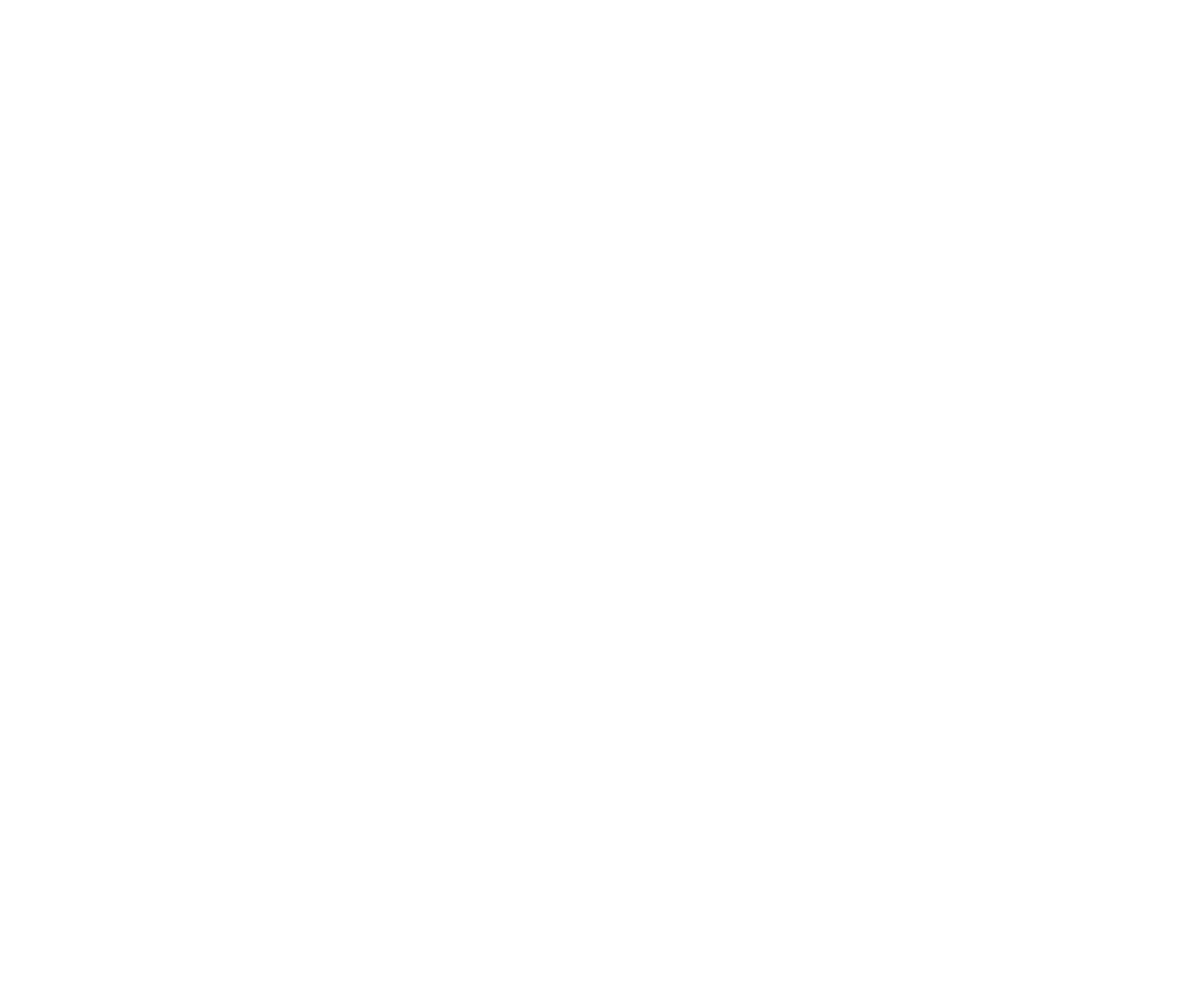
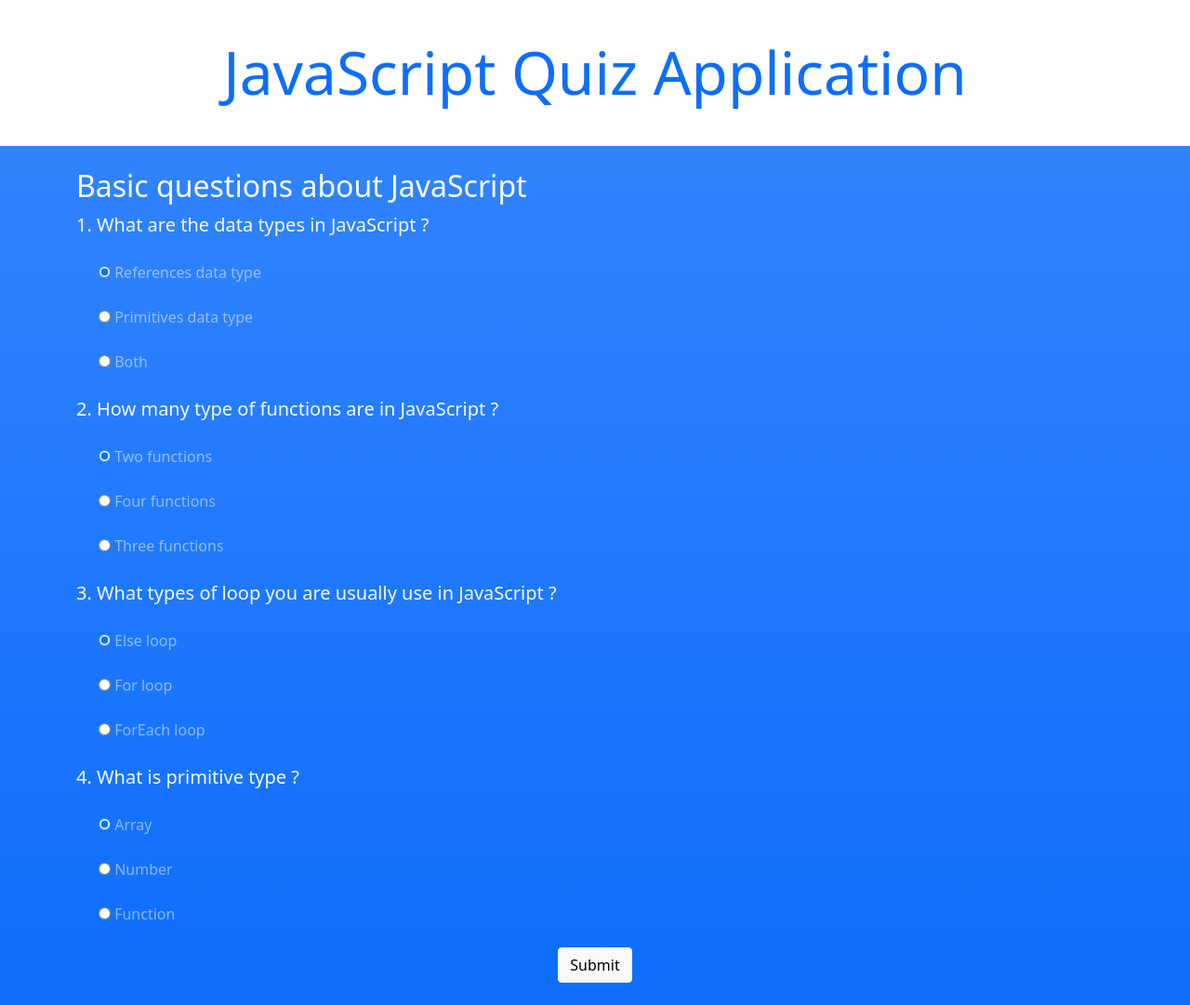
Before and after one commit to michalkolanecki/JS-Quiz-Application, a plain HTML site: page index.html in a window 1280 px wide. Shown: the whole page at 93% size. Before the commit the page ends 800 px from the top, so only its background shows below. Drawn offline with nearby package versions, Linux system fonts and the light colour scheme.

Commit message:
Create HTML schema

```diff
--- a/app.js
+++ b/app.js
@@ -0,0 +1 @@
+const goodAnswers = [c, c, b, b]
--- a/index.html
+++ b/index.html
@@ -4,11 +4,89 @@
     <meta charset="UTF-8">
     <meta http-equiv="X-UA-Compatible" content="IE=edge">
     <meta name="viewport" content="width=device-width, initial-scale=1.0">
+    <link href="https://cdn.jsdelivr.net/npm/bootstrap@5.0.2/dist/css/bootstrap.min.css" rel="stylesheet" integrity="sha384-EVSTQN3/azprG1Anm3QDgpJLIm9Nao0Yz1ztcQTwFspd3yD65VohhpuuCOmLASjC" crossorigin="anonymous">
     <title>JS-QUIZ-APPLICATION</title>
 </head>
 <body>
-
-
+    <section>
+        <div class="introduction py-3 bg-white text-center">
+            <div class="container">
+                <h2 class="text-primary display-3 my-4">JavaScript Quiz Application</h2>
+            </div>
+        </div>
+    </section>
+    <section>
+        <div class="quiz py-4 bg-primary bg-gradient">
+            <div class="container">
+                <h2 class="my-6 text-white">Basic questions about JavaScript</h2>
+                <form class="quiz-form text-light">
+                    <div class="my-6">
+                        <p class="lead font-weight-normal">1. What are the data types in JavaScript ?</p>
+                        <div class="form-check my-4 text-white-50">
+                            <input type="radio" name="question1" value="a" checked>
+                            <label class="form-check-label">References data type</label>
+                        </div>
+                        <div class="form-check my-4 text-white-50">
+                            <input type="radio" name="question1" value="b">
+                            <label class="form-check-label">Primitives data type</label>
+                        </div>
+                        <div class="form-check my-4 text-white-50">
+                            <input type="radio" name="question1" value="c">
+                            <label class="form-check-label">Both</label>
+                        </div>
+                    </div>
+                    <div class="my-6">
+                        <p class="lead font-weight-normal">2. How many type of functions are in JavaScript ?</p>
+                        <div class="form-check my-4 text-white-50">
+                            <input type="radio" name="question2" value="a" checked>
+                            <label class="form-check-label">Two functions</label>
+                        </div>
+                        <div class="form-check my-4 text-white-50">
+                            <input type="radio" name="question2" value="b">
+                            <label class="form-check-label">Four functions</label>
+                        </div>
+                        <div class="form-check my-4 text-white-50">
+                            <input type="radio" name="question2" value="c">
+                            <label class="form-check-label">Three functions</label>
+                        </div>
+                    </div>
+                    <div class="my-6">
+                        <p class="lead font-weight-normal">3. What types of loop you are usually use in JavaScript ?</p>
+                        <div class="form-check my-4 text-white-50">
+                            <input type="radio" name="question3" value="a" checked>
+                            <label class="form-check-label">Else loop</label>
+                        </div>
+                        <div class="form-check my-4 text-white-50">
+                            <input type="radio" name="question3" value="b">
+                            <label class="form-check-label">For loop</label>
+                        </div>
+                        <div class="form-check my-4 text-white-50">
+                            <input type="radio" name="question3" value="c">
+                            <label class="form-check-label">ForEach loop</label>
+                        </div>
+                    </div>
+                    <div class="my-6">
+                        <p class="lead font-weight-normal">4. What is primitive type ?</p>
+                        <div class="form-check my-4 text-white-50">
+                            <input type="radio" name="question4" value="a" checked>
+                            <label class="form-check-label">Array</label>
+                        </div>
+                        <div class="form-check my-4 text-white-50">
+                            <input type="radio" name="question4" value="b">
+                            <label class="form-check-label">Number</label>
+                        </div>
+                        <div class="form-check my-4 text-white-50">
+                            <input type="radio" name="question4" value="c">
+                            <label class="form-check-label">Function</label>
+                        </div>
+                    </div>
+                    <div class="text-center">
+                        <input type="submit" class="btn btn-light" value="Submit">
+                    </div>
+                </form>
+            </div>
+        </div>
+    </section>
     <script src="app.js"></script>
 </body>
 </html>
```
